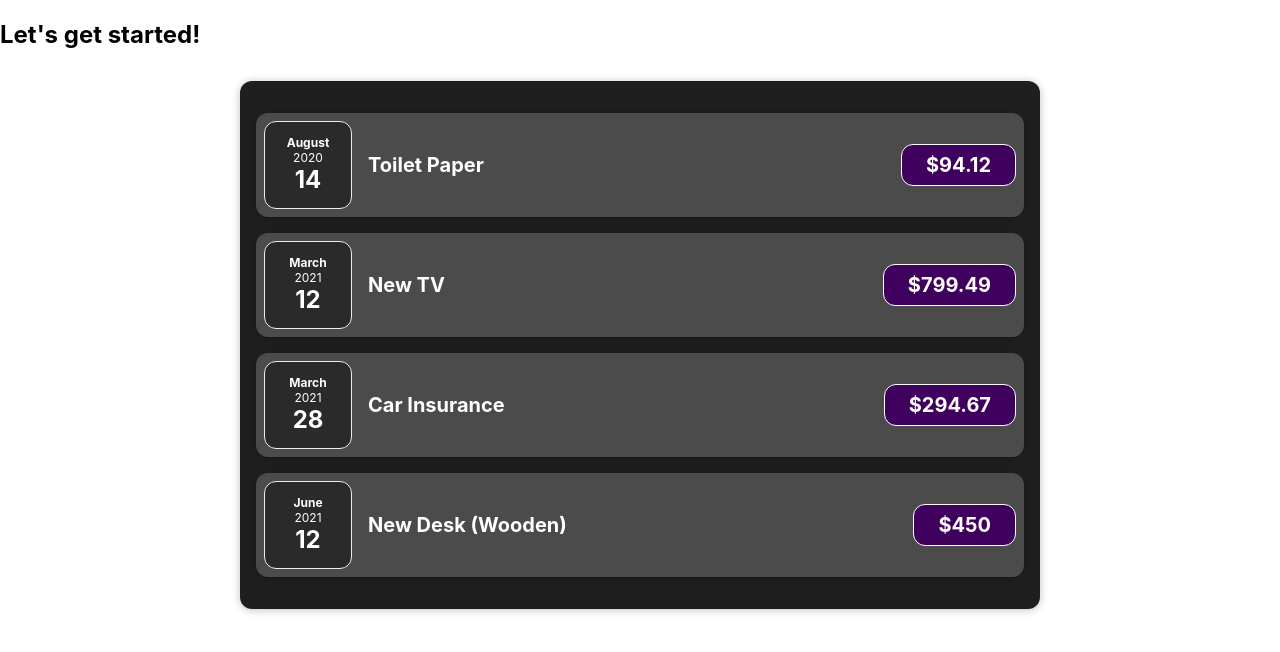
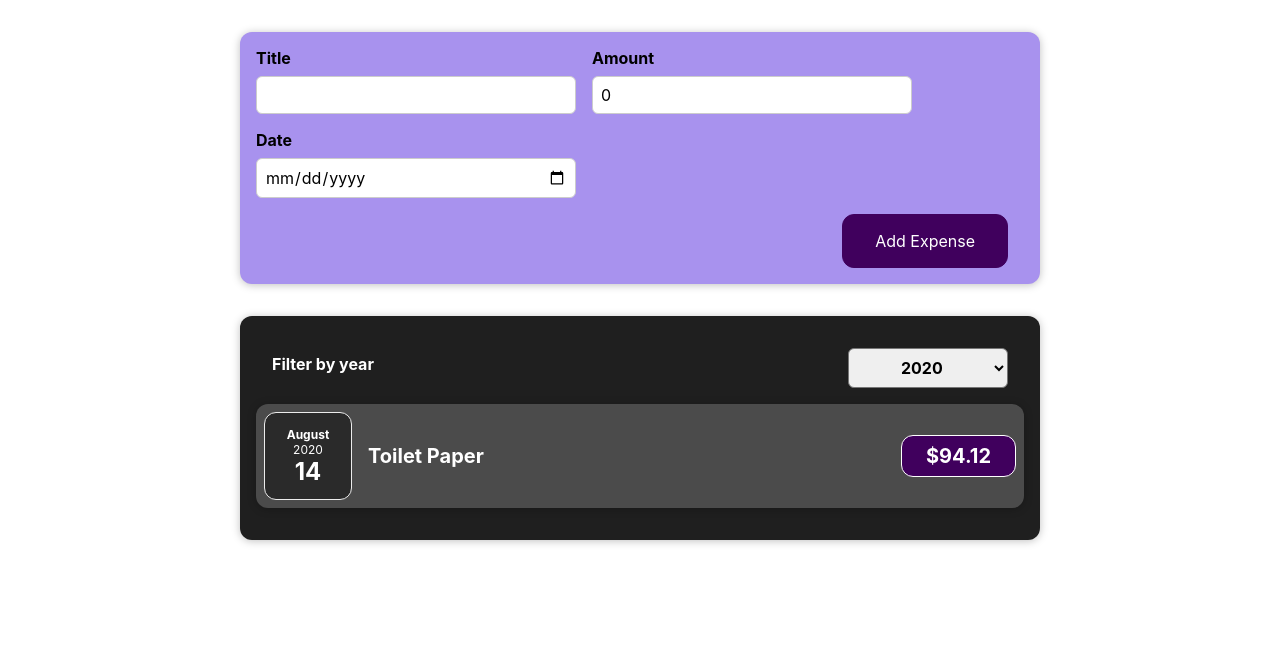
Before and after one commit to N3theri9N/testingNext, a Next.js app: page / in a window 1280 px wide. Shown: the top 652 px of the page. Built offline with nearby package versions, Linux system fonts and the light colour scheme.

Commit message:
section4 : useState

```diff
--- a/src/App.js
+++ b/src/App.js
@@ -1,17 +1,25 @@
 import Expenses from "./components/Expenses/Expenses";
+import NewExpense from "./components/NewExpense/NewExpense";
+import { useState } from 'react';
 
 const App = () => {
 
-  const expenses = [
-    { id: 'e1', title: 'Toilet Paper', amount: 94.12, date: new Date(2020, 7, 14)},
-    { id: 'e2', title: 'New TV', amount: 799.49, date: new Date(2021, 2, 12) },
-    { id: 'e3', title: 'Car Insurance', amount: 294.67, date: new Date(2021, 2, 28) },
-    { id: 'e4', title: 'New Desk (Wooden)', amount: 450, date: new Date(2021, 5, 12) },
-  ];
+  const [expenses, setExpenses] = useState(
+    [
+      { id: 'e1', title: 'Toilet Paper', amount: 94.12, date: new Date(2020, 7, 14)},
+      { id: 'e2', title: 'New TV', amount: 799.49, date: new Date(2021, 2, 12) },
+      { id: 'e3', title: 'Car Insurance', amount: 294.67, date: new Date(2021, 2, 28) },
+      { id: 'e4', title: 'New Desk (Wooden)', amount: 450, date: new Date(2021, 5, 12) },
+    ]
+  )
+
+  const addExpenseHandler = expense => {
+    setExpenses([...expenses, expense])
+  }
 
   return (
     <div>
-      <h2>Let's get started!</h2>
+      <NewExpense onAddExpense={addExpenseHandler} />
       <Expenses items={expenses} />
     </div>
   );
--- /dev/null
+++ b/src/components/Expenses/ExpenseFilter.js
@@ -0,0 +1,24 @@
+import style from './ExpenseFilter.module.css';
+
+const ExpensesFilter = (props) => {
+
+  const selectHandler = (event) => {
+    props.onChangeYear(event.target.value);
+  }
+
+  return (
+    <div className={style.expensesFilter}>
+      <div className={style.expensesFilterControl}>
+        <label>Filter by year</label>
+        <select value={props.selected} onChange={selectHandler}>
+          <option value='2022'>2022</option>
+          <option value='2021'>2021</option>
+          <option value='2020'>2020</option>
+          <option value='2019'>2019</option>
+        </select>
+      </div>
+    </div>
+  );
+};
+
+export default ExpensesFilter;
--- /dev/null
+++ b/src/components/Expenses/ExpenseFilter.module.css
@@ -0,0 +1,24 @@
+.expensesFilter {
+  color: white;
+  padding: 0 1rem;
+}
+
+.expensesFilterControl {
+  display: flex;
+  width: 100%;
+  align-items: center;
+  justify-content: space-between;
+  margin: 1rem 0;
+}
+
+.expensesFilter label {
+  font-weight: bold;
+  margin-bottom: 0.5rem;
+}
+
+.expensesFilter select {
+  font: inherit;
+  padding: 0.5rem 3rem;
+  font-weight: bold;
+  border-radius: 6px;
+}
--- a/src/components/Expenses/ExpenseItem.js
+++ b/src/components/Expenses/ExpenseItem.js
@@ -1,13 +1,19 @@
 import style from './ExpenseItem.module.css';
 import ExpenseDate from './ExpenseDate';
 import Card from '../UI/Card'
+import { useState } from 'react';
 
 const ExpenseItem = (props) => {
+  const [ expenseTitle, setExpenseTitle ] = useState(props.title);
+
   const {
     date:expenseDate,
-    title:expenseTitle,
     amount:expenseAmount
   } = props;
+
+  const clickHandler = () => {
+    setExpenseTitle("updated!");
+  }
 
   return (
   <Card className={style.expenseItem}>
@@ -16,6 +22,7 @@ const ExpenseItem = (props) => {
       <h2>{expenseTitle}</h2>
       <div className={style.expenseItemPrice}>${expenseAmount}</div>
     </div>
+    {/* <button onClick={clickHandler}>ChangeTitle</button> */}
   </Card>)
 }
 
--- a/src/components/Expenses/Expenses.js
+++ b/src/components/Expenses/Expenses.js
@@ -1,14 +1,22 @@
 import style from "./Expenses.module.css"
 import ExpenseItem from "./ExpenseItem";
+import ExpenseFilter from "./ExpenseFilter";
 import Card from "../UI/Card";
+import {useState} from 'react';
 
 const Expenses = (props) => {
 
+  const [ filterYear, setFilterYear ] = useState('2020');
   const { items:expenses } = props;
+
+  const setFilterHandler = newYear => {
+    setFilterYear(newYear);
+  }
 
   return (
     <Card className={style.expenses}>
-       {expenses.map((item) => { return (
+      <ExpenseFilter selected={filterYear} onChangeYear={setFilterHandler} />
+       {expenses.filter((item)=> {return item.date.getFullYear() == filterYear }).map((item) => { return (
         <ExpenseItem
           key={item.id}
           title={item.title}
--- /dev/null
+++ b/src/components/NewExpense/ExpenseForm.js
@@ -0,0 +1,88 @@
+import style from './ExpenseForm.module.css';
+import { useState } from 'react';
+
+const ExpenseForm = (props) => {
+
+  const [enteredTitle, setEnteredTitle] = useState('');
+  const [enteredAmount, setEnteredAmount] = useState(0);
+  const [enteredDate, setEnteredDate] = useState('');
+
+  const titleChangeHandler = (event) => {
+    setEnteredTitle(event.target.value);
+  }
+
+  const amountChangeHandler = (event) => {
+    setEnteredAmount(event.target.value);
+  }
+
+  const dateChangeHandler = (event) => {
+    setEnteredDate(event.target.value);
+  }
+
+  // const [userInput, setUserInput] = useState({
+  //   enteredTitle: '',
+  //   enteredAmount: 0,
+  //   enteredDate : '',
+  // })
+
+  // const titleChangeHandler = (event) => {
+  //   setUserInput(
+  //     { ...userInput, enteredTitle: event.target.value }
+  //   );
+  //   setUserInput((prevState) => {
+  //     return { ...prevState, enteredTitle: event.target.value }
+  //   })
+  // }
+
+  // const amountChangeHandler = (event) => {
+  //   setUserInput(
+  //     { ...userInput, enteredAmount: event.target.value }
+  //   );
+  // }
+
+  // const dateChangeHandler = (event) => {
+  //   setUserInput(
+  //     { ...userInput, enteredDate: event.target.value }
+  //   );
+  // }
+
+  const submitHandler = (event) => {
+    event.preventDefault();
+
+    const expenseData = {
+      title : enteredTitle,
+      amount : enteredAmount,
+      date : new Date(enteredDate),
+    }
+    props.onSaveExpenseData(expenseData);
+
+    setEnteredTitle("");
+    setEnteredAmount(0);
+    setEnteredDate("");
+  }
+
+
+  return (
+    <form onSubmit={submitHandler}>
+      <div className={style.newExpenseControls}>
+        <div className={style.newExpenseControl}>
+          <label>Title</label>
+          <input type="text" value={enteredTitle} onChange={titleChangeHandler} />
+        </div>
+        <div className={style.newExpenseControl}>
+          <label>Amount</label>
+          <input type="number" value={enteredAmount} min="0.01" step="0.01" onChange={amountChangeHandler}/>
+        </div>
+        <div className={style.newExpenseControl}>
+          <label>Date</label>
+          <input type="date" value={enteredDate} min="2019-01-01" max="2022-12-31" onChange={dateChangeHandler} />
+        </div>
+      </div>
+      <div className={style.newExpenseActions}>
+        <button type="submit">Add Expense</button>
+      </div>
+    </form>
+  )
+}
+
+export default ExpenseForm;
--- /dev/null
+++ b/src/components/NewExpense/ExpenseForm.module.css
@@ -0,0 +1,26 @@
+.newExpenseControls {
+  display: flex;
+  flex-wrap: wrap;
+  gap: 1rem;
+  margin-bottom: 1rem;
+  text-align: left;
+}
+
+.newExpenseControl label {
+  font-weight: bold;
+  margin-bottom: 0.5rem;
+  display: block;
+}
+
+.newExpenseControl input {
+  font: inherit;
+  padding: 0.5rem;
+  border-radius: 6px;
+  border: 1px solid #ccc;
+  width: 20rem;
+  max-width: 100%;
+}
+
+.newExpenseActions {
+  text-align: right;
+}
--- /dev/null
+++ b/src/components/NewExpense/NewExpense.js
@@ -0,0 +1,20 @@
+import style from "./NewExpense.module.css";
+import ExpenseForm from "./ExpenseForm";
+
+const NewExpense = (props) => {
+  const saveExpenseDatahandler = (enteredExpenseData) => {
+    const expenseData = {
+      ...enteredExpenseData,
+      id: Math.random().toString()
+    }
+    props.onAddExpense(expenseData)
+  }
+
+  return (
+    <div className={style.newExpense}>
+      <ExpenseForm onSaveExpenseData={saveExpenseDatahandler} />
+    </div>
+  )
+}
+
+export default NewExpense;
--- /dev/null
+++ b/src/components/NewExpense/NewExpense.module.css
@@ -0,0 +1,38 @@
+.newExpense {
+  background-color: #a892ee;
+  padding: 1rem;
+  margin: 2rem auto;
+  width: 50rem;
+  max-width: 95%;
+  border-radius: 12px;
+  text-align: center;
+  box-shadow: 0 1px 8px rgba(0, 0, 0, 0.25);
+}
+
+.newExpense button {
+  font: inherit;
+  cursor: pointer;
+  padding: 1rem 2rem;
+  border: 1px solid #40005d;
+  background-color: #40005d;
+  color: white;
+  border-radius: 12px;
+  margin-right: 1rem;
+}
+
+.newExpense button:hover,
+.newExpense button:active {
+  background-color: #510674;
+  border-color: #510674;
+}
+
+.newExpense button.alternative {
+  color: #220131;
+  border-color: transparent;
+  background-color: transparent;
+}
+
+.newExpense button.alternative:hover,
+.newExpense button.alternative:active {
+  background-color: #ddb3f8;
+}
```
